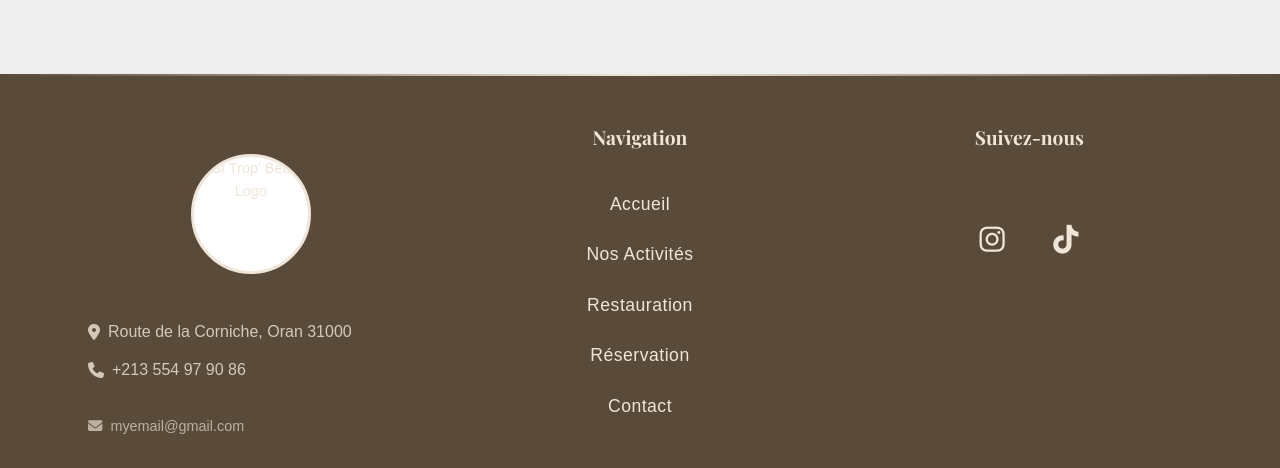
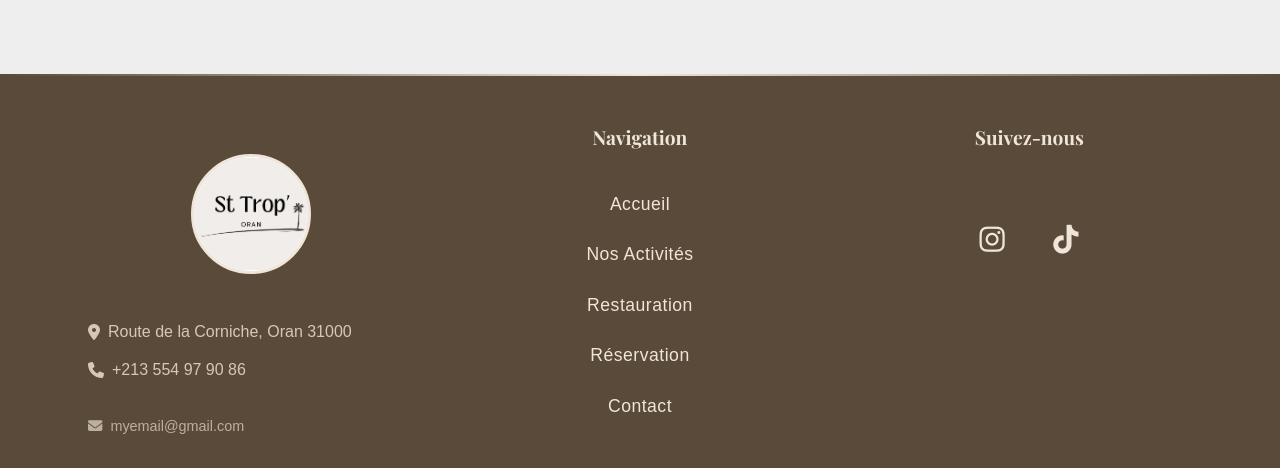
Before and after one commit to maxou46/maxou46.github.io, a plain HTML site: page contact.html in a window 1280 px wide. Shown: the part 718-1186 px from the top of the page. Drawn offline with nearby package versions, Linux system fonts and the light colour scheme.

Commit message:
Update contact.html

```diff
--- a/contact.html
+++ b/contact.html
@@ -153,7 +153,7 @@
           <!-- Left Column - Contact Info -->
           <div class="footer-column contact-info">
               <div class="logo">
-                  <img src="images/logo.jpg" alt="St Trop' Beach Logo">
+                  <img src="logo.jpg" alt="St Trop' Beach Logo">
               </div>
               <div class="contact-details">
                   <p><i class="fa-solid fa-location-dot"></i> Route de la Corniche, Oran 31000</p>
```
